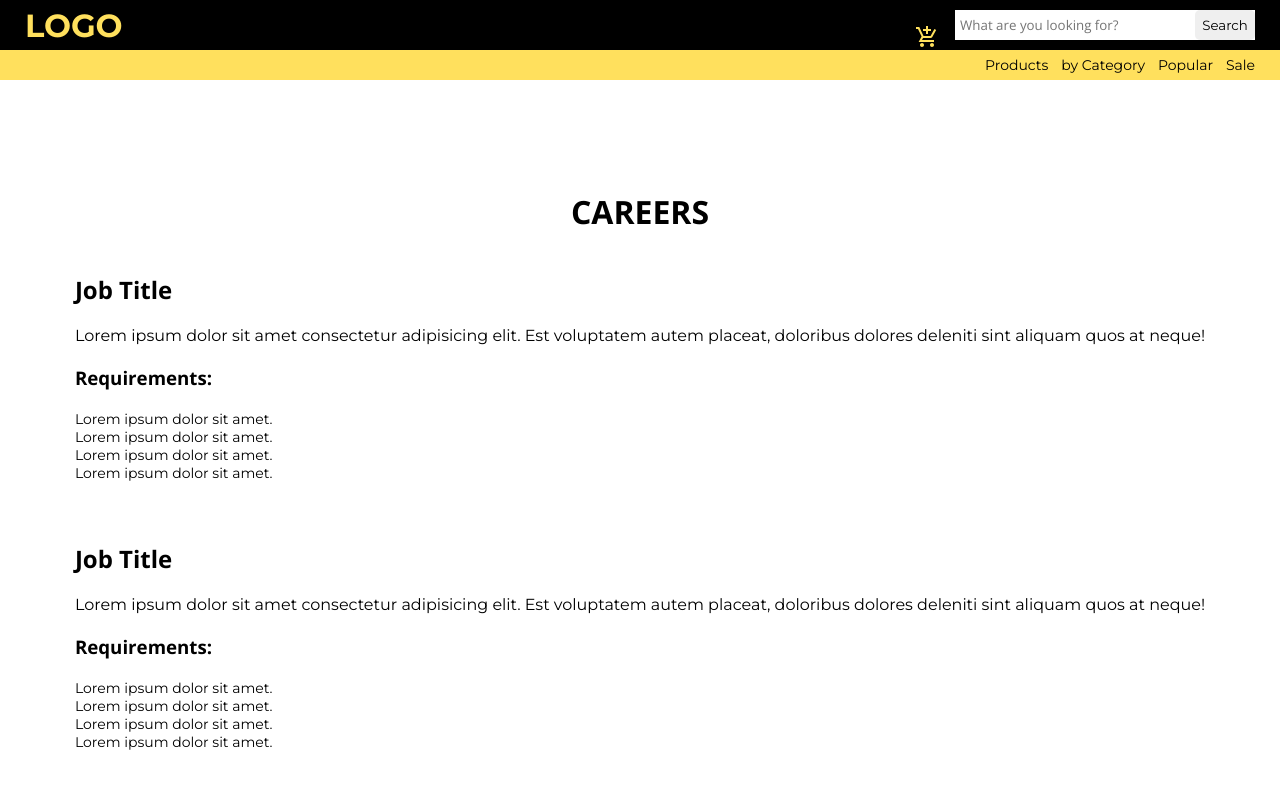
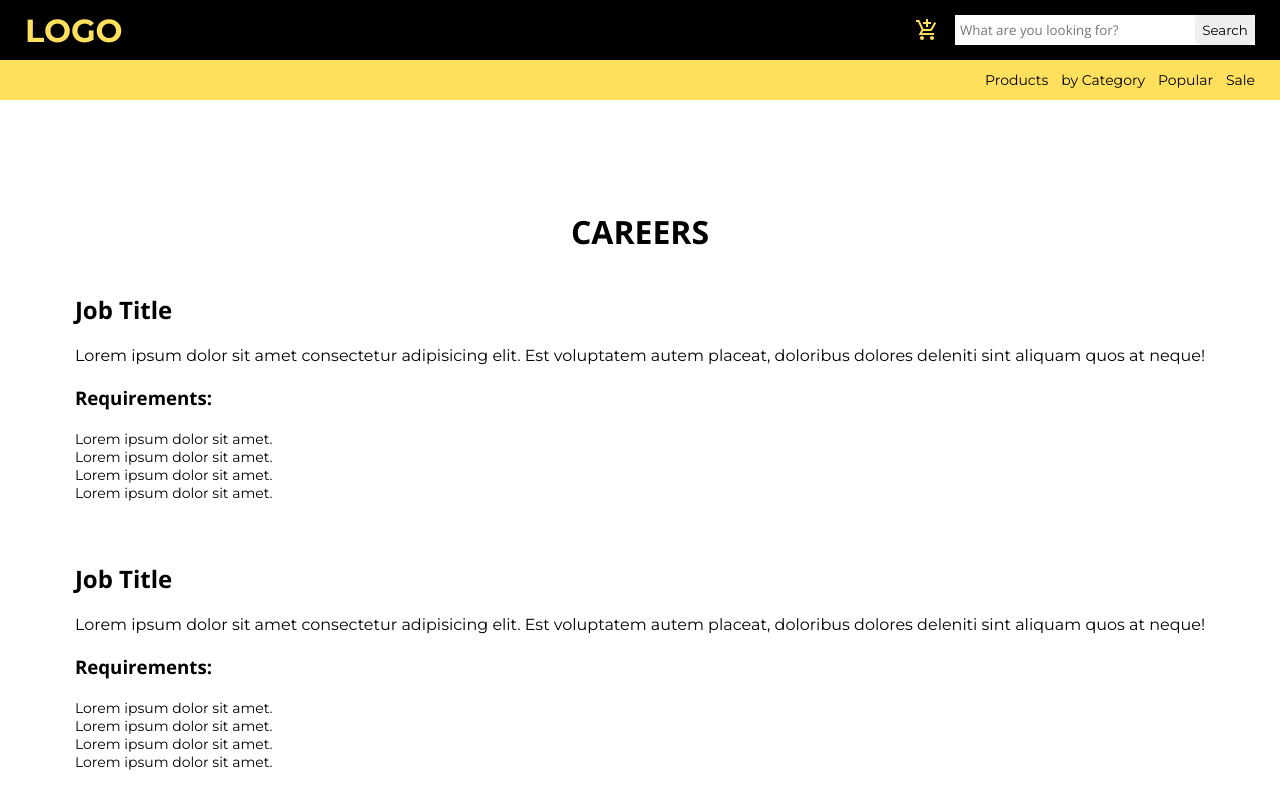
Before and after one commit to uryellll/grocery-app, a React (Create React App) app: page /careers in a window 1280 px wide. Shown: the top 800 px of the page. Built offline with nearby package versions, Linux system fonts and the light colour scheme.

Commit message:
changes on css

```diff
--- a/src/Components/GroceryCard/GroceryCard.module.css
+++ b/src/Components/GroceryCard/GroceryCard.module.css
@@ -1,6 +1,6 @@
 .ItemCard {
   height: 300px;
-  width: 200px;
+  min-width: 250px;
   margin: 10px 10px;
   border-radius: 7px;
   background-color: #fff8cd;
@@ -14,7 +14,7 @@
 
 .ProductImgContainer {
   width: 10rem;
-  height: 13rem;
+  height: 12rem;
   position: relative;
   display: inline-block;
   margin: 0;
@@ -60,7 +60,7 @@
   background: #ffff;
   color: #000000;
   height: 30rem;
-  width: 40rem;
+  width: 50rem;
   padding: 30px;
   display: flex;
   align-items: center;
@@ -72,8 +72,8 @@
   justify-content: center;
   align-items: center;
   display: inline-block;
-  height: 20rem;
-  width: 30rem;
+  height: 60%;
+  width: 50%;
   margin-right: 20px;
   position: relative;
 }
--- a/src/Components/NavigationBar/NavigationBar.js
+++ b/src/Components/NavigationBar/NavigationBar.js
@@ -28,10 +28,18 @@ function NavigationBar() {
       </div>
       <div className={classes.navbarSecondary}>
         <ul className={classes.navbarLinks}>
-          <li>Products</li>
-          <li>by Category</li>
-          <li>Popular</li>
-          <li>Sale</li>
+          <Link to="/products">
+            <li>Products</li>
+          </Link>
+          <Link to="/products">
+            <li>by Category</li>
+          </Link>
+          <Link to="/products">
+            <li>Popular</li>
+          </Link>
+          <Link to="/products">
+            <li>Sale</li>
+          </Link>
         </ul>
       </div>
     </div>
--- a/src/Components/NavigationBar/navigationbar.module.css
+++ b/src/Components/NavigationBar/navigationbar.module.css
@@ -1,4 +1,9 @@
 .navbarContainer {
+  color: #000000;
+}
+
+a {
+  text-decoration: none;
   color: #000000;
 }
 
@@ -8,7 +13,7 @@
   display: flex;
   justify-content: space-between;
   align-items: center;
-  height: 50px;
+  height: 60px;
   padding: 0 25px;
   position: relative;
   background-color: #000000;
@@ -35,6 +40,7 @@
   position: absolute;
   color: #ffe05d;
   left: 10px;
+  top: 20%;
 }
 
 .searchBar {
@@ -61,7 +67,7 @@
 
 .navbarSecondary {
   background-color: #ffe05d;
-  height: 30px;
+  height: 40px;
   display: flex;
   justify-content: flex-end;
   align-items: center;
@@ -78,3 +84,9 @@ li {
   font-size: 14px;
   list-style-type: none;
 }
+
+.navbarLinks a:hover {
+  background: #000000;
+  color: #ffe05d;
+  padding: 10px;
+}
--- a/src/Containers/Landing/Landing.js
+++ b/src/Containers/Landing/Landing.js
@@ -58,7 +58,7 @@ const landing = ({ products }) => {
             ))}
           </div>
         </div>
-        <div className={classes.popularItems}>
+        <div className={classes.discountedItems}>
           <h2>Discounted Products</h2>
           <div className={classes.itemGrid}>
             {products.snacks.map((products) => (
--- a/src/Containers/Landing/Landing.module.css
+++ b/src/Containers/Landing/Landing.module.css
@@ -104,9 +104,10 @@
 .itemGrid {
   display: flex;
   flex-direction: row;
-  padding: 10px 0px;
+  padding: 0px 0px;
   position: relative;
   height: 350px;
+  width: auto;
   overflow-x: auto;
   overflow-y: hidden;
 }
```
